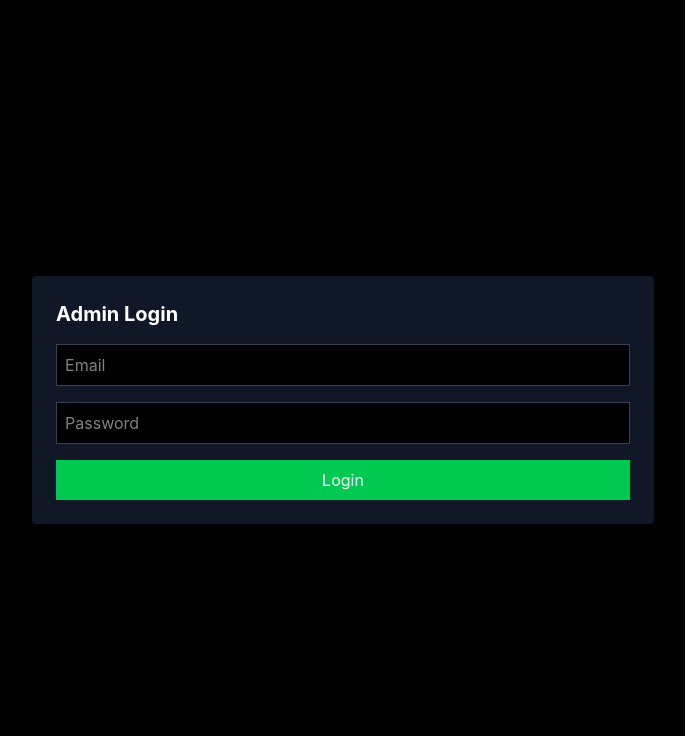
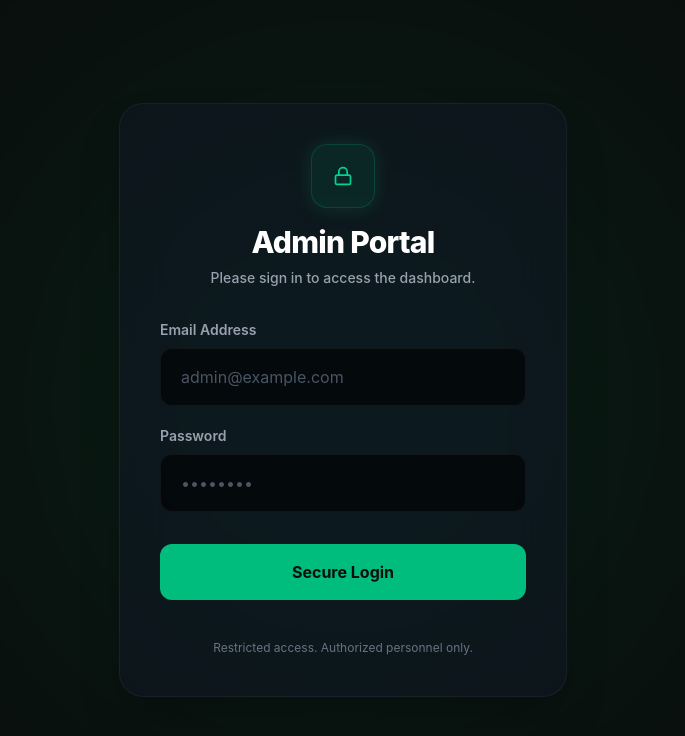
Before and after one commit to Teshome-Worku/FUTURE_FS_01, a Next.js app in the folder apps/frontend/: page /admin/login in a window 1280 px wide. Shown: the top 736 px of the page, without its empty margins (297-982 px from the left). Built offline with nearby package versions, Linux system fonts and the light colour scheme.

Commit message:
feat: implement admin login page with authentication state and error handling

```diff
--- a/apps/frontend/src/app/admin/login/page.tsx
+++ b/apps/frontend/src/app/admin/login/page.tsx
@@ -2,14 +2,33 @@
 import { useState } from "react";
 import { useRouter } from "next/navigation";
 
+// Optional: Small lock icon
+const LockIcon = () => (
+    <svg xmlns="http://www.w3.org/2000/svg" width="20" height="20" viewBox="0 0 24 24" fill="none" stroke="currentColor" strokeWidth="2" strokeLinecap="round" strokeLinejoin="round" className="text-emerald-400">
+        <rect width="18" height="11" x="3" y="11" rx="2" ry="2" />
+        <path d="M7 11V7a5 5 0 0 1 10 0v4" />
+    </svg>
+);
+
+const LoaderIcon = () => (
+    <svg xmlns="http://www.w3.org/2000/svg" width="20" height="20" viewBox="0 0 24 24" fill="none" stroke="currentColor" strokeWidth="2" strokeLinecap="round" strokeLinejoin="round" className="animate-spin">
+        <path d="M21 12a9 9 0 1 1-6.219-8.56" />
+    </svg>
+);
+
 export default function Login() {
     const [email, setEmail] = useState("");
     const [password, setPassword] = useState("");
+    const [error, setError] = useState("");
+    const [loading, setLoading] = useState(false);
     const router = useRouter();
 
-    const handleLogin = async (e: any) => {
+    const handleLogin = async (e: React.FormEvent) => {
         e.preventDefault();
+        setError("");
+        setLoading(true);
 
+        try {
             const res = await fetch(`${process.env.NEXT_PUBLIC_API_URL}/api/auth/login`, {
                 method: "POST",
                 headers: {
@@ -24,33 +43,86 @@ export default function Login() {
                 localStorage.setItem("token", data.token);
                 router.push("/admin");
             } else {
-            alert("Invalid credentials");
+                setError(data.message || "Invalid credentials. Please try again.");
+            }
+        } catch (err) {
+            setError("Server connection failed. Please check your network.");
+        } finally {
+            setLoading(false);
         }
     };
 
     return (
-        <div className="min-h-screen flex items-center justify-center bg-black text-white">
-            <form onSubmit={handleLogin} className="bg-gray-900 p-6 rounded space-y-4">
-                <h2 className="text-xl font-bold">Admin Login</h2>
+        <div className="min-h-screen flex items-center justify-center bg-[#0a0f0d] text-white p-6 relative overflow-hidden">
 
+            {/* Ambient Background Glow */}
+            <div className="absolute top-1/2 left-1/2 -translate-x-1/2 -translate-y-1/2 w-[600px] h-[600px] bg-emerald-500/10 blur-[150px] rounded-full pointer-events-none z-0"></div>
+
+            <div className="w-full max-w-md relative z-10">
+                <form onSubmit={handleLogin} className="bg-gray-900/50 backdrop-blur-xl p-8 sm:p-10 rounded-3xl border border-white/5 shadow-2xl space-y-8">
+
+                    <div className="text-center space-y-2">
+                        <div className="w-16 h-16 bg-emerald-500/10 rounded-2xl flex items-center justify-center mx-auto mb-4 border border-emerald-500/20 shadow-[0_0_20px_rgba(52,211,153,0.15)]">
+                            <LockIcon />
+                        </div>
+                        <h2 className="text-3xl font-extrabold tracking-tight">Admin Portal</h2>
+                        <p className="text-sm text-gray-400 font-medium">Please sign in to access the dashboard.</p>
+                    </div>
+
+                    {error && (
+                        <div className="p-4 rounded-xl bg-red-500/10 border border-red-500/20 text-red-400 text-sm text-center">
+                            {error}
+                        </div>
+                    )}
+
+                    <div className="space-y-5">
+                        <div>
+                            <label className="block text-sm font-semibold text-gray-400 mb-2" htmlFor="email">Email Address</label>
                             <input
+                                id="email"
                                 type="email"
-                    placeholder="Email"
-                    className="w-full p-2 bg-black border border-gray-700"
+                                placeholder="admin@example.com"
+                                className="w-full px-5 py-4 rounded-xl bg-black/60 border border-white/5 text-white placeholder-gray-600 focus:outline-none focus:border-emerald-500 focus:ring-1 focus:ring-emerald-500 transition-all duration-300"
                                 onChange={(e) => setEmail(e.target.value)}
+                                disabled={loading}
+                                required
                             />
+                        </div>
 
+                        <div>
+                            <label className="block text-sm font-semibold text-gray-400 mb-2" htmlFor="password">Password</label>
                             <input
+                                id="password"
                                 type="password"
-                    placeholder="Password"
-                    className="w-full p-2 bg-black border border-gray-700"
+                                placeholder="••••••••"
+                                className="w-full px-5 py-4 rounded-xl bg-black/60 border border-white/5 text-white placeholder-gray-600 focus:outline-none focus:border-emerald-500 focus:ring-1 focus:ring-emerald-500 transition-all duration-300"
                                 onChange={(e) => setPassword(e.target.value)}
+                                disabled={loading}
+                                required
                             />
+                        </div>
+                    </div>
 
-                <button className="w-full bg-green-500 py-2">
-                    Login
+                    <button
+                        type="submit"
+                        disabled={loading}
+                        className="group w-full flex items-center justify-center gap-2 bg-emerald-500 text-[#0a0f0d] py-4 rounded-xl font-bold text-base hover:bg-emerald-400 hover:shadow-[0_0_20px_rgba(52,211,153,0.3)] transition-all duration-300 active:scale-[0.98] disabled:opacity-70 disabled:cursor-not-allowed"
+                    >
+                        {loading ? (
+                            <>
+                                <LoaderIcon />
+                                <span>Authenticating...</span>
+                            </>
+                        ) : (
+                            <span>Secure Login</span>
+                        )}
                     </button>
+
+                    <div className="text-center pt-2">
+                        <p className="text-xs text-gray-500">Restricted access. Authorized personnel only.</p>
+                    </div>
                 </form>
+            </div>
         </div>
     );
 }
```
Lines whose indentation alone changed are shown as unchanged.
